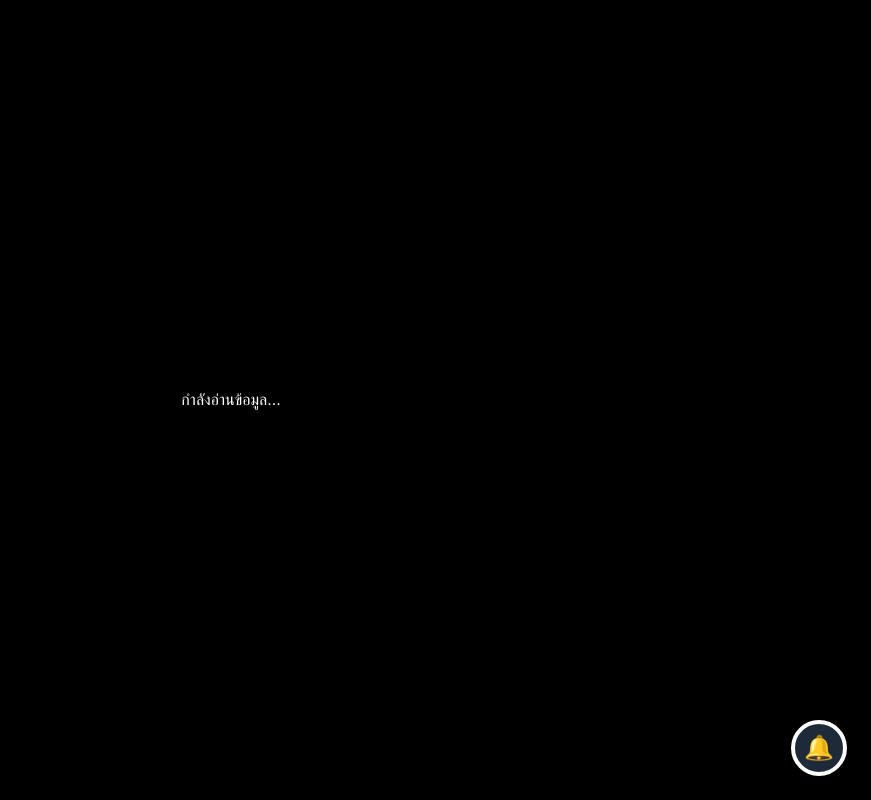
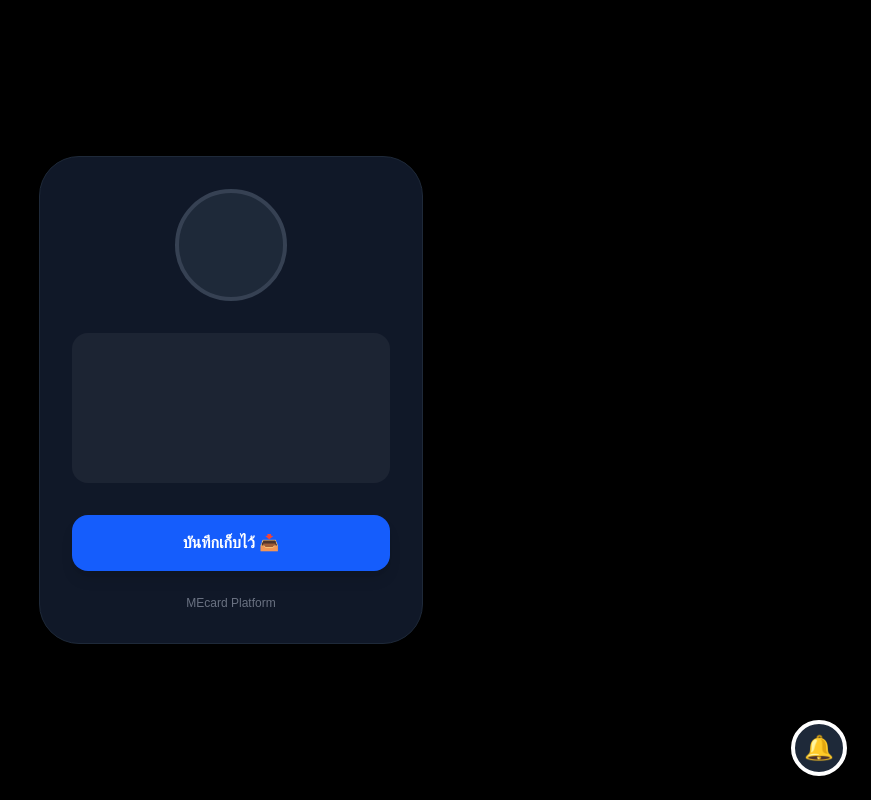
Before and after one commit to Natthanon06/MEcard2.0, a Next.js app: page /view in a window 1280 px wide. Shown: the whole page, without its empty margins (409-1280 px from the left). Built offline with nearby package versions, Linux system fonts and the light colour scheme; sample sign-in values are in the browser's storage.

Commit message:
update exchange api

```diff
--- /dev/null
+++ b/src/app/api/inbox/route.ts
@@ -0,0 +1,29 @@
+import { NextResponse } from "next/server";
+import dbConnect from "@/lib/mongodb";
+import SavedCard from "@/models/SavedCard";
+
+// GET: ดึง Inbox
+export async function GET(req: Request) {
+  try {
+    const { searchParams } = new URL(req.url);
+    const email = searchParams.get("email");
+    await dbConnect();
+    const list = await SavedCard.find({ userEmail: email }).sort({ savedAt: -1 });
+    return NextResponse.json({ success: true, data: list });
+  } catch (error) {
+    return NextResponse.json({ error: "Failed to fetch inbox" }, { status: 500 });
+  }
+}
+
+// DELETE: ลบจาก Inbox
+export async function DELETE(req: Request) {
+  try {
+    const { searchParams } = new URL(req.url);
+    const id = searchParams.get("id");
+    await dbConnect();
+    await SavedCard.findByIdAndDelete(id);
+    return NextResponse.json({ success: true });
+  } catch (error) {
+    return NextResponse.json({ error: "Delete failed" }, { status: 500 });
+  }
+}
--- a/src/app/exchange/page.tsx
+++ b/src/app/exchange/page.tsx
@@ -32,14 +32,12 @@ function ExchangeContent() {
 
   useEffect(() => {
     const initData = async () => {
-      // 1. เช็ค User
       const userStr = localStorage.getItem("currentUser");
       if (!userStr) { router.push("/login"); return; }
       const user = JSON.parse(userStr);
       setCurrentUser(user);
 
       try {
-        // 🚀 2. ดึงการ์ดของฉันจาก API (MongoDB)
         const myCardsRes = await fetch(`/api/cards?email=${user.email}`);
         const myCardsData = await myCardsRes.json();
 
@@ -48,12 +46,10 @@ function ExchangeContent() {
             if (myCardsData.data.length > 0) setSelectedCard(myCardsData.data[0]);
         }
 
-        // 🚀 3. ดึง Inbox จาก API (MongoDB)
         const inboxRes = await fetch(`/api/inbox?email=${user.email}`);
         const inboxData = await inboxRes.json();
 
         if (inboxData.success) {
-            // Map ข้อมูลให้ UI เข้าใจ (MongoDB เก็บ _id แต่เราเอามาใส่ savedCardId เพื่อใช้ตอนลบ)
             const mappedInbox = inboxData.data.map((item: any) => ({
                 ...item.cardData,
                 savedCardId: item._id
@@ -67,7 +63,6 @@ function ExchangeContent() {
         setIsLoading(false);
       }
 
-      // 4. เช็ค URL param
       if (searchParams.get('tab') === 'inbox') {
         setActiveTab('inbox');
       }
@@ -76,14 +71,12 @@ function ExchangeContent() {
     initData();
   }, [router, searchParams]);
 
-  // 🚀 ฟังก์ชันลบ Inbox (ยิง API DELETE)
   const deleteInboxCard = async (targetId: string) => {
     if (!confirm(TEXT.confirmDelete[lang])) return;
 
     try {
         const res = await fetch(`/api/inbox?id=${targetId}`, { method: "DELETE" });
         if (res.ok) {
-            // ลบสำเร็จ -> อัปเดตหน้าจอทันที
             setInboxCards(prev => prev.filter((c: any) => c.savedCardId !== targetId));
         } else {
             alert("ลบไม่สำเร็จ");
@@ -153,14 +146,8 @@ function ExchangeContent() {
     }
   };
 
-  if (isLoading) return (
-      <div className="min-h-screen flex items-center justify-center">
-        <div className="animate-spin rounded-full h-10 w-10 border-4 border-gray-200 border-t-blue-600"></div>
-      </div>
-  );
-
   return (
-    <div className="min-h-screen bg-gray-50 pb-24">
+    <div className="min-h-screen bg-gray-50 pb-24 relative">
 
       {/* Header */}
       <div className="bg-white px-4 py-4 shadow-sm sticky top-0 z-10 flex flex-col md:flex-row justify-between items-center gap-4">
@@ -185,6 +172,12 @@ function ExchangeContent() {
 
       <div className="max-w-4xl mx-auto p-4">
 
+        {isLoading ? (
+            <div className="flex items-center justify-center pt-20">
+                <div className="animate-spin rounded-full h-10 w-10 border-4 border-gray-200 border-t-blue-600"></div>
+            </div>
+        ) : (
+            <>
                 {/* --- TAB 1: MY QR --- */}
                 {activeTab === 'myqr' && (
                 <div className="flex flex-col items-center space-y-6 animate-in fade-in">
@@ -320,10 +313,18 @@ function ExchangeContent() {
                     )}
                 </div>
                 )}
+            </>
+        )}
       </div>
 
-      <Link href="/scan" className="fixed bottom-24 right-6 bg-black text-white p-4 rounded-full shadow-2xl hover:scale-105 transition-transform flex items-center gap-2 z-50">
-        <svg xmlns="http://www.w3.org/2000/svg" className="h-6 w-6" fill="none" viewBox="0 0 24 24" stroke="currentColor"><path strokeLinecap="round" strokeLinejoin="round" strokeWidth={2} d="M12 4v1m6 11h2m-6 0h-2v4m0-11v3m0 0h.01M12 12h4.01M16 20h4M4 12h4m12 0h.01M5 8h2a1 1 0 001-1V5a1 1 0 00-1-1H5a1 1 0 00-1 1v2a1 1 0 001 1zm12 0h2a1 1 0 001-1V5a1 1 0 00-1-1h-2a1 1 0 00-1 1v2a1 1 0 001 1zM5 20h2a1 1 0 001-1v-2a1 1 0 00-1-1H5a1 1 0 00-1 1v2a1 1 0 001 1z" /></svg>
+      {/* ✅ Scan Button (ปุ่มลอยมุมขวาล่าง แบบเกาะขอบจอ ไม่สนใจ Container) */}
+      <Link
+        href="/scan"
+        className="fixed bottom-24 right-4 z-50 bg-black text-white p-4 rounded-full shadow-2xl hover:scale-105 transition-transform flex items-center gap-2"
+      >
+        <svg xmlns="http://www.w3.org/2000/svg" className="h-6 w-6" fill="none" viewBox="0 0 24 24" stroke="currentColor">
+          <path strokeLinecap="round" strokeLinejoin="round" strokeWidth={2} d="M12 4v1m6 11h2m-6 0h-2v4m0-11v3m0 0h.01M12 12h4.01M16 20h4M4 12h4m12 0h.01M5 8h2a1 1 0 001-1V5a1 1 0 00-1-1H5a1 1 0 00-1 1v2a1 1 0 001 1zm12 0h2a1 1 0 001-1V5a1 1 0 00-1-1h-2a1 1 0 00-1 1v2a1 1 0 001 1zM5 20h2a1 1 0 001-1v-2a1 1 0 00-1-1H5a1 1 0 00-1 1v2a1 1 0 001 1z" />
+        </svg>
         <span className="font-bold pr-1">{TEXT.btn_scan[lang]}</span>
       </Link>
     </div>
@@ -331,7 +332,7 @@ function ExchangeContent() {
 }
 
 // ----------------------------------------------------------------------
-// 2. Component หลัก (ครอบด้วย Suspense)
+// 2. Component หลัก
 // ----------------------------------------------------------------------
 export default function ExchangePage() {
   return (
--- a/src/app/view/page.tsx
+++ b/src/app/view/page.tsx
@@ -1,4 +1,3 @@
-// src/app/view/page.tsx
 "use client";
 
 import { useState, useEffect, Suspense } from "react";
@@ -10,7 +9,8 @@ function CardViewer() {
   const router = useRouter();
   const [card, setCard] = useState<any>(null);
   const [currentUser, setCurrentUser] = useState<any>(null);
-  const [viewMode, setViewMode] = useState('work'); // เก็บโหมดที่ส่งมา
+  const [viewMode, setViewMode] = useState('work');
+  const [isSaving, setIsSaving] = useState(false); // เพิ่มสถานะกำลังบันทึก
 
   useEffect(() => {
     const userStr = localStorage.getItem("currentUser");
@@ -19,6 +19,7 @@ function CardViewer() {
     const mode = searchParams.get("mode") || "work";
     setViewMode(mode);
 
+    // สร้างข้อมูลการ์ดจาก URL Params
     const data = {
       fullName: searchParams.get("n") || "",
       position: searchParams.get("p") || "",
@@ -34,28 +35,52 @@ function CardViewer() {
       receivedDate: new Date().toISOString()
     };
 
-    if (data.fullName) {
-      if (!data.profileImage) {
+    // (Optional) Logic เดิม: พยายามหารูปจากเครื่องตัวเองเผื่อ URL ไม่มี
+    // แต่ในระบบจริงควรส่ง URL รูปมาใน QR Code ให้ครบถ้วน
+    if (data.fullName && !data.profileImage) {
         const savedCards = JSON.parse(localStorage.getItem("savedCards") || "[]");
         const localMatch = savedCards.find((c: any) => c.fullName === data.fullName);
         if (localMatch && localMatch.profileImage) {
           data.profileImage = localMatch.profileImage;
         }
-      }
-      setCard(data);
     }
+
+    setCard(data);
   }, [searchParams]);
 
-  const handleSave = () => {
+  // 🚀 ฟังก์ชันบันทึกเข้า Database (API)
+  const handleSave = async () => {
     if (!currentUser) {
       if(confirm("กรุณาเข้าสู่ระบบก่อนบันทึกนามบัตร")) router.push("/login");
       return;
     }
-    const inboxKey = `inbox_${currentUser.email}`;
-    let oldInbox = JSON.parse(localStorage.getItem(inboxKey) || "[]");
-    const newCard = { ...card, id: Date.now(), receivedFrom: "QR Link Scan" };
-    localStorage.setItem(inboxKey, JSON.stringify([...oldInbox, newCard]));
-    router.push("/exchange?tab=inbox");
+
+    setIsSaving(true);
+
+    try {
+        const res = await fetch("/api/inbox", {
+            method: "POST",
+            headers: { "Content-Type": "application/json" },
+            body: JSON.stringify({
+                userEmail: currentUser.email, // บันทึกเข้า Inbox ของเรา
+                cardData: card // ข้อมูลการ์ดทั้งหมด
+            })
+        });
+
+        const result = await res.json();
+
+        if (res.ok) {
+            alert("บันทึกสำเร็จ! ✅");
+            router.push("/exchange?tab=inbox"); // เด้งไปหน้า Inbox
+        } else {
+            // ถ้า Error (เช่น ซ้ำ) ให้แจ้งเตือน
+            alert(result.error || "บันทึกไม่สำเร็จ");
+        }
+    } catch (error) {
+        alert("เกิดข้อผิดพลาดในการเชื่อมต่อ Server");
+    } finally {
+        setIsSaving(false);
+    }
   };
 
   if (!card) return <div className="min-h-screen bg-black text-white flex items-center justify-center">กำลังอ่านข้อมูล...</div>;
@@ -71,7 +96,7 @@ function CardViewer() {
              <img src={card.profileImage} className={`w-full h-full rounded-full object-cover border-4 shadow-2xl ${viewMode === 'party' ? 'border-pink-500' : 'border-gray-800'}`} alt="Profile" />
            ) : (
              <div className="w-full h-full rounded-full bg-gray-800 border-4 border-gray-700 flex items-center justify-center text-4xl font-bold text-gray-400">
-               {card.fullName.charAt(0)}
+               {card.fullName?.charAt(0)}
              </div>
            )}
         </div>
@@ -84,10 +109,9 @@ function CardViewer() {
           </p>
         </div>
 
-        {/* ข้อมูลติดต่อ (โชว์ตามที่ Link ส่งมา) */}
+        {/* ข้อมูลติดต่อ */}
         <div className="bg-white/5 rounded-2xl p-2 space-y-1 mb-8 min-h-[150px]">
 
-          {/* ข้อมูลงาน */}
           {card.phoneNumber && (
             <a href={`tel:${card.phoneNumber}`} className="flex items-center gap-4 p-3 hover:bg-white/5 rounded-xl transition-colors group">
               <span className="w-10 h-10 rounded-full bg-blue-500/20 text-blue-400 flex items-center justify-center text-lg">📞</span>
@@ -134,8 +158,19 @@ function CardViewer() {
           )}
         </div>
 
-        <button onClick={handleSave} className={`w-full text-white py-4 rounded-2xl font-bold shadow-lg transition-all active:scale-95 flex items-center justify-center gap-2 ${viewMode === 'party' ? 'bg-pink-600 hover:bg-pink-500' : 'bg-blue-600 hover:bg-blue-500'}`}>
-          <span>บันทึกเก็บไว้ 📥</span>
+        <button
+            onClick={handleSave}
+            disabled={isSaving}
+            className={`w-full text-white py-4 rounded-2xl font-bold shadow-lg transition-all active:scale-95 flex items-center justify-center gap-2 ${viewMode === 'party' ? 'bg-pink-600 hover:bg-pink-500' : 'bg-blue-600 hover:bg-blue-500'} ${isSaving ? 'opacity-70 cursor-not-allowed' : ''}`}
+        >
+          {isSaving ? (
+              <>
+                <div className="animate-spin rounded-full h-5 w-5 border-2 border-white border-t-transparent"></div>
+                <span>กำลังบันทึก...</span>
+              </>
+          ) : (
+              <span>บันทึกเก็บไว้ 📥</span>
+          )}
         </button>
 
         <Link href="/" className="block text-gray-500 text-xs hover:text-white transition mt-6">MEcard Platform</Link>
--- /dev/null
+++ b/src/models/SavedCard.ts
@@ -0,0 +1,9 @@
+import mongoose from "mongoose";
+
+const SavedCardSchema = new mongoose.Schema({
+  userEmail: { type: String, required: true },
+  cardData: { type: Object, required: true },
+  savedAt: { type: Date, default: Date.now },
+});
+
+export default mongoose.models.SavedCard || mongoose.model("SavedCard", SavedCardSchema);
```
Lines whose indentation alone changed are shown as unchanged.
